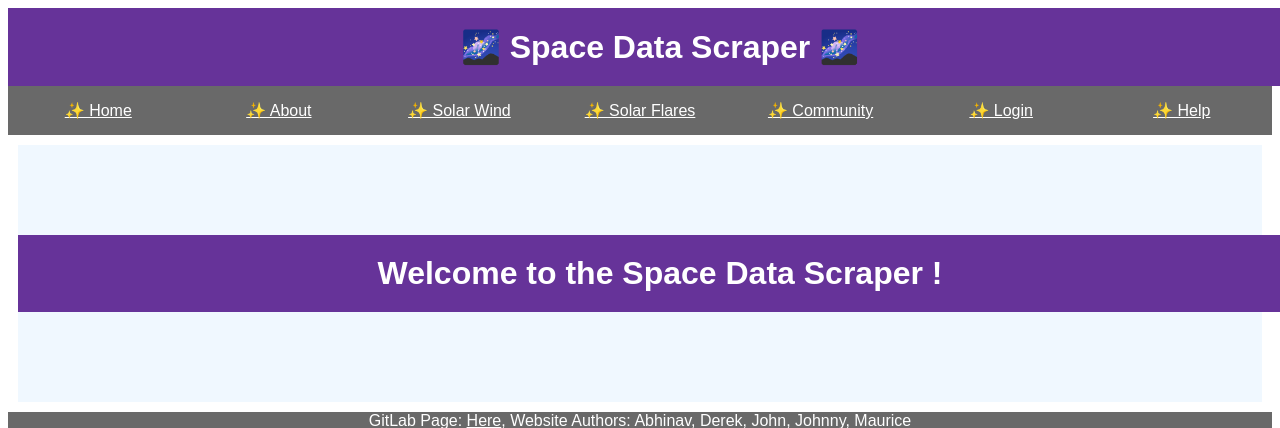
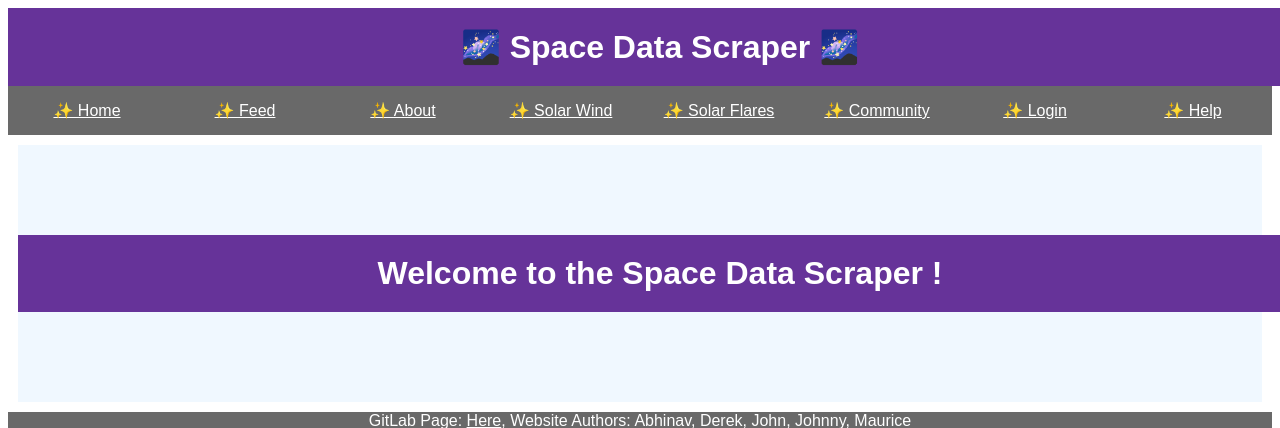
Before and after one commit to jcsantoto/cmsc435-space-data-scraper, a Flask app: page / in a window 1280 px wide. Shown: the top 428 px of the page. Run offline with Flask 2, Linux system fonts and the light colour scheme.

Commit message:
Update template.html to add feed button

```diff
--- a/src/templates/template.html
+++ b/src/templates/template.html
@@ -12,6 +12,9 @@
     <div class="navBar">
         <div class="navButton">
             <a href="/">✨ Home</a>
+        </div>
+        <div class="navButton">
+            <a href="/feed/7">✨ Feed</a>
         </div>
         <div class="navButton">
             <a href="/about">✨ About</a>
```
